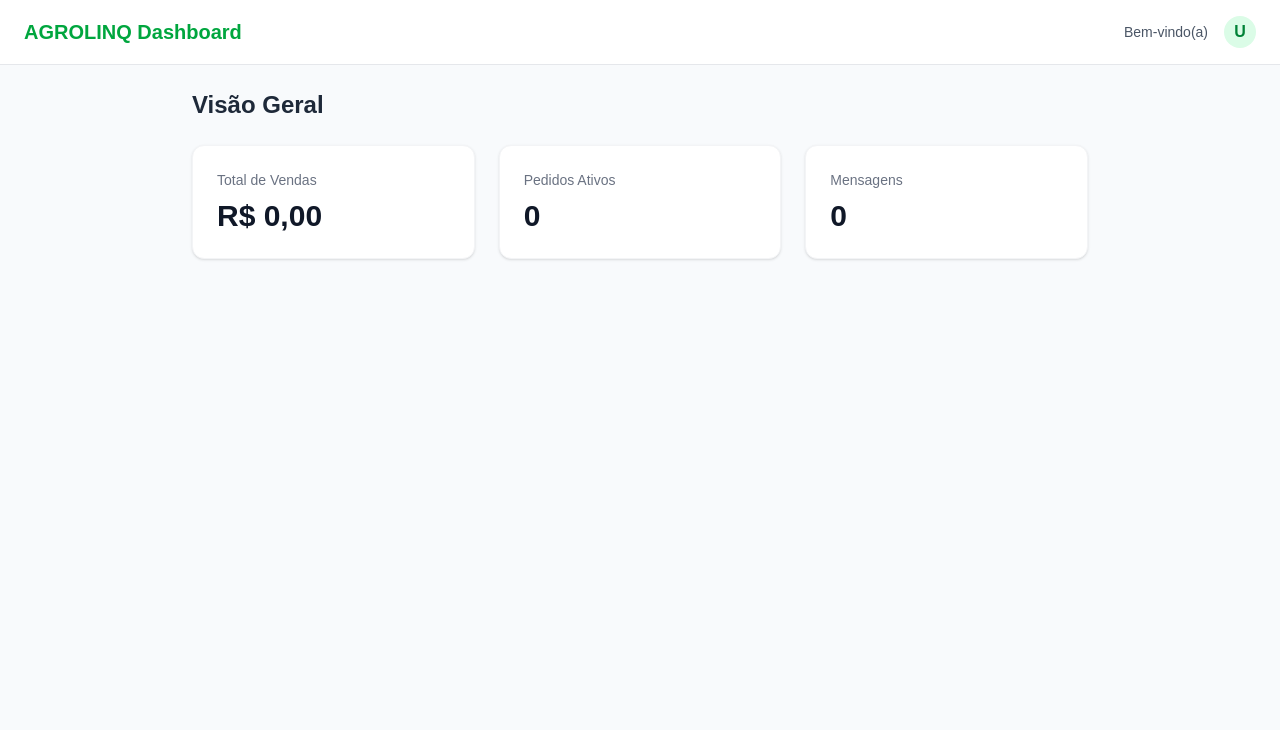
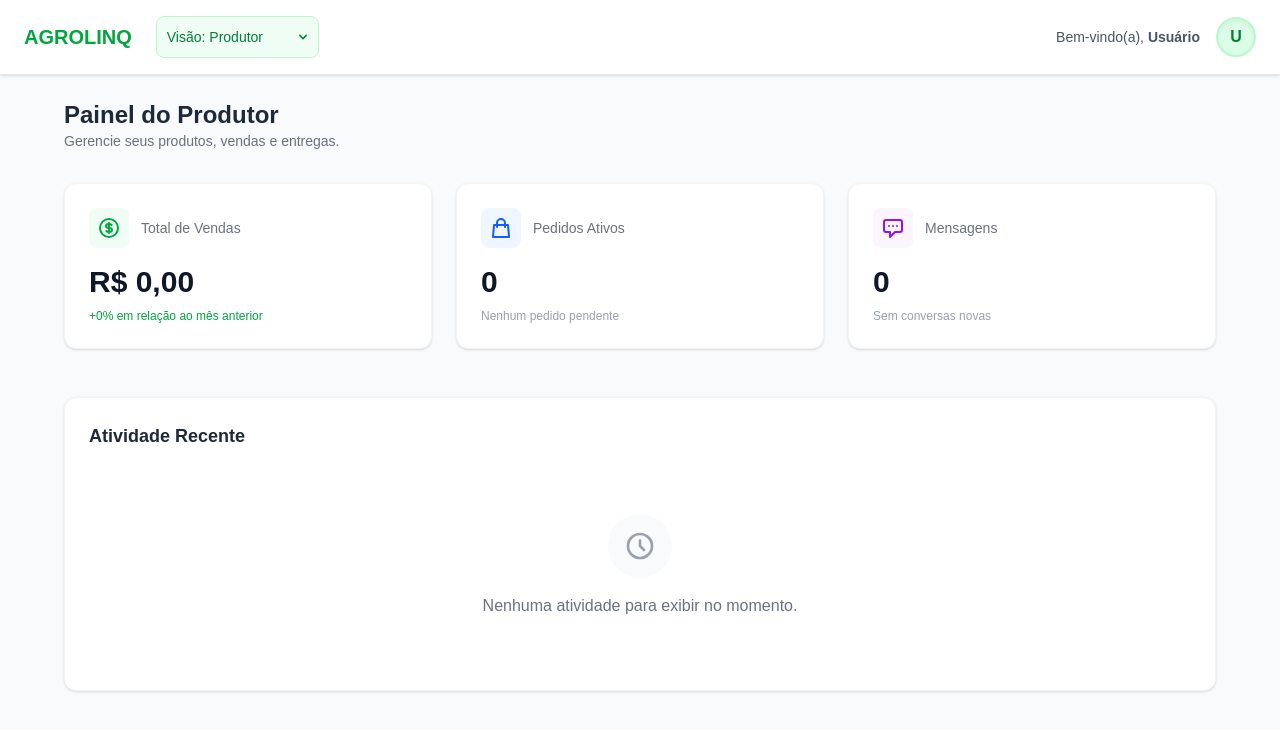
Before and after one commit to filipehcunha/agrolinq, a Next.js app: page /dashboard in a window 1280 px wide. Shown: the top 730 px of the page. Built offline with nearby package versions, Linux system fonts and the light colour scheme.

Commit message:
Dashboard Visualização pelo perfil do usuário -close #49

```diff
--- a/app/dashboard/page.tsx
+++ b/app/dashboard/page.tsx
@@ -1,30 +1,147 @@
+"use client";
+
+import { useState } from "react";
+import Link from "next/link";
+
 export default function DashboardPage() {
+    const [viewMode, setViewMode] = useState<'produtor' | 'consumidor'>('produtor');
+
     return (
         <div className="min-h-screen bg-slate-50 flex flex-col">
-            <header className="bg-white border-b border-gray-200 px-6 py-4 flex items-center justify-between">
-                <h1 className="text-xl font-bold text-green-600">AGROLINQ Dashboard</h1>
+            <header className="bg-white border-b border-gray-200 px-6 py-4 flex items-center justify-between shadow-sm sticky top-0 z-10">
+                <div className="flex items-center gap-6">
+                    <h1 className="text-xl font-bold text-green-600">AGROLINQ</h1>
+
+                    {/* View Toggle Dropdown */}
+                    <div className="relative group">
+                        <select
+                            value={viewMode}
+                            onChange={(e) => setViewMode(e.target.value as 'produtor' | 'consumidor')}
+                            className="appearance-none bg-green-50 border border-green-200 text-green-700 text-sm rounded-lg focus:ring-green-500 focus:border-green-500 block w-full p-2.5 pr-8 cursor-pointer font-medium"
+                        >
+                            <option value="produtor">Visão: Produtor</option>
+                            <option value="consumidor">Visão: Consumidor</option>
+                        </select>
+                        <div className="pointer-events-none absolute inset-y-0 right-0 flex items-center px-2 text-green-700">
+                            <svg className="fill-current h-4 w-4" xmlns="http://www.w3.org/2000/svg" viewBox="0 0 20 20">
+                                <path d="M5.293 7.293a1 1 0 011.414 0L10 10.586l3.293-3.293a1 1 0 111.414 1.414l-4 4a1 1 0 01-1.414 0l-4-4a1 1 0 010-1.414z" />
+                            </svg>
+                        </div>
+                    </div>
+                </div>
+
                 <div className="flex items-center gap-4">
-                    <span className="text-sm text-gray-600">Bem-vindo(a)</span>
-                    <div className="w-8 h-8 rounded-full bg-green-100 flex items-center justify-center text-green-700 font-bold">
+                    <span className="text-sm text-gray-600 hidden md:inline">Bem-vindo(a), <span className="font-semibold">Usuário</span></span>
+                    <div className="w-10 h-10 rounded-full bg-green-100 flex items-center justify-center text-green-700 font-bold border-2 border-green-200 shadow-inner">
                         U
                     </div>
                 </div>
             </header>
+
             <main className="flex-1 p-6">
-                <div className="max-w-4xl mx-auto">
-                    <h2 className="text-2xl font-bold text-gray-800 mb-6">Visão Geral</h2>
-                    <div className="grid grid-cols-1 md:grid-cols-3 gap-6">
-                        <div className="bg-white p-6 rounded-xl shadow-sm border border-gray-100">
-                            <h3 className="text-sm font-medium text-gray-500 mb-2">Total de Vendas</h3>
-                            <p className="text-3xl font-bold text-gray-900">R$ 0,00</p>
+                <div className="max-w-6xl mx-auto">
+                    <div className="flex items-center justify-between mb-8">
+                        <div>
+                            <h2 className="text-2xl font-bold text-gray-800">
+                                {viewMode === 'produtor' ? 'Painel do Produtor' : 'Portal do Consumidor'}
+                            </h2>
+                            <p className="text-gray-500 text-sm">
+                                {viewMode === 'produtor'
+                                    ? 'Gerencie seus produtos, vendas e entregas.'
+                                    : 'Encontre produtos frescos direto da fonte.'}
+                            </p>
                         </div>
-                        <div className="bg-white p-6 rounded-xl shadow-sm border border-gray-100">
-                            <h3 className="text-sm font-medium text-gray-500 mb-2">Pedidos Ativos</h3>
-                            <p className="text-3xl font-bold text-gray-900">0</p>
+
+                        {viewMode === 'consumidor' && (
+                            <Link
+                                href="/dashboard/produtos"
+                                className="bg-green-600 hover:bg-green-700 text-white px-4 py-2 rounded-lg font-medium transition-colors shadow-sm"
+                            >
+                                Explorar Produtos
+                            </Link>
+                        )}
+                    </div>
+
+                    {viewMode === 'produtor' ? (
+                        /* Produtor Content */
+                        <div className="grid grid-cols-1 md:grid-cols-3 gap-6">
+                            <div className="bg-white p-6 rounded-xl shadow-sm border border-gray-100 transition-all hover:shadow-md">
+                                <div className="flex items-center gap-3 mb-4">
+                                    <div className="p-2 bg-green-50 rounded-lg text-green-600">
+                                        <svg className="w-6 h-6" fill="none" stroke="currentColor" viewBox="0 0 24 24">
+                                            <path strokeLinecap="round" strokeLinejoin="round" strokeWidth="2" d="M12 8c-1.657 0-3 .895-3 2s1.343 2 3 2 3 .895 3 2-1.343 2-3 2m0-8c1.11 0 2.08.402 2.599 1M12 8V7m0 1v8m0 0v1m0-1c-1.11 0-2.08-.402-2.599-1M21 12a9 9 0 11-18 0 9 9 0 0118 0z" />
+                                        </svg>
+                                    </div>
+                                    <h3 className="text-sm font-medium text-gray-500">Total de Vendas</h3>
+                                </div>
+                                <p className="text-3xl font-bold text-gray-900">R$ 0,00</p>
+                                <p className="text-xs text-green-600 mt-2 font-medium">+0% em relação ao mês anterior</p>
+                            </div>
+
+                            <div className="bg-white p-6 rounded-xl shadow-sm border border-gray-100 transition-all hover:shadow-md">
+                                <div className="flex items-center gap-3 mb-4">
+                                    <div className="p-2 bg-blue-50 rounded-lg text-blue-600">
+                                        <svg className="w-6 h-6" fill="none" stroke="currentColor" viewBox="0 0 24 24">
+                                            <path strokeLinecap="round" strokeLinejoin="round" strokeWidth="2" d="M16 11V7a4 4 0 00-8 0v4M5 9h14l1 12H4L5 9z" />
+                                        </svg>
+                                    </div>
+                                    <h3 className="text-sm font-medium text-gray-500">Pedidos Ativos</h3>
+                                </div>
+                                <p className="text-3xl font-bold text-gray-900">0</p>
+                                <p className="text-xs text-gray-400 mt-2">Nenhum pedido pendente</p>
+                            </div>
+
+                            <div className="bg-white p-6 rounded-xl shadow-sm border border-gray-100 transition-all hover:shadow-md">
+                                <div className="flex items-center gap-3 mb-4">
+                                    <div className="p-2 bg-purple-50 rounded-lg text-purple-600">
+                                        <svg className="w-6 h-6" fill="none" stroke="currentColor" viewBox="0 0 24 24">
+                                            <path strokeLinecap="round" strokeLinejoin="round" strokeWidth="2" d="M8 10h.01M12 10h.01M16 10h.01M9 16H5a2 2 0 01-2-2V6a2 2 0 012-2h14a2 2 0 012 2v8a2 2 0 01-2 2h-5l-5 5v-5z" />
+                                        </svg>
+                                    </div>
+                                    <h3 className="text-sm font-medium text-gray-500">Mensagens</h3>
+                                </div>
+                                <p className="text-3xl font-bold text-gray-900">0</p>
+                                <p className="text-xs text-gray-400 mt-2">Sem conversas novas</p>
+                            </div>
                         </div>
-                        <div className="bg-white p-6 rounded-xl shadow-sm border border-gray-100">
-                            <h3 className="text-sm font-medium text-gray-500 mb-2">Mensagens</h3>
-                            <p className="text-3xl font-bold text-gray-900">0</p>
+                    ) : (
+                        /* Consumidor Content */
+                        <div className="grid grid-cols-1 md:grid-cols-2 gap-6">
+                             <div className="bg-white p-6 rounded-xl shadow-sm border border-gray-100 transition-all hover:shadow-md">
+                                <div className="flex items-center gap-3 mb-4">
+                                    <div className="p-2 bg-orange-50 rounded-lg text-orange-600">
+                                        <svg className="w-6 h-6" fill="none" stroke="currentColor" viewBox="0 0 24 24">
+                                            <path strokeLinecap="round" strokeLinejoin="round" strokeWidth="2" d="M3 3h2l.4 2M7 13h10l4-8H5.4M7 13L5.4 5M7 13l-2.293 2.293c-.63.63-.184 1.707.707 1.707H17m0 0a2 2 0 100 4 2 2 0 000-4zm-8 2a2 2 0 11-4 0 2 2 0 014 0z" />
+                                        </svg>
+                                    </div>
+                                    <h3 className="text-sm font-medium text-gray-500">Meus Pedidos</h3>
+                                </div>
+                                <p className="text-3xl font-bold text-gray-900">0</p>
+                                <p className="text-xs text-gray-400 mt-2">Você ainda não realizou pedidos</p>
+                            </div>
+
+                            <div className="bg-white p-6 rounded-xl shadow-sm border border-gray-100 transition-all hover:shadow-md border-l-4 border-l-green-500">
+                                <h3 className="font-bold text-gray-800 mb-2">Dica de hoje</h3>
+                                <p className="text-sm text-gray-600 leading-relaxed">
+                                    Consumir produtos da sua região ajuda a economia local e garante alimentos mais frescos na sua mesa!
+                                </p>
+                                <button className="text-green-600 text-sm font-bold mt-4 hover:underline">
+                                    Ver receitas da estação →
+                                </button>
+                            </div>
+                        </div>
+                    )}
+
+                    {/* common area for both? maybe recent activity */}
+                    <div className="mt-12 bg-white rounded-xl shadow-sm border border-gray-100 p-6">
+                        <h3 className="text-lg font-bold text-gray-800 mb-4">Atividade Recente</h3>
+                        <div className="flex flex-col items-center justify-center py-12 text-center">
+                            <div className="w-16 h-16 bg-gray-50 rounded-full flex items-center justify-center mb-4 text-gray-400">
+                                <svg className="w-8 h-8" fill="none" stroke="currentColor" viewBox="0 0 24 24">
+                                    <path strokeLinecap="round" strokeLinejoin="round" strokeWidth="2" d="M12 8v4l3 3m6-3a9 9 0 11-18 0 9 9 0 0118 0z" />
+                                </svg>
+                            </div>
+                            <p className="text-gray-500">Nenhuma atividade para exibir no momento.</p>
                         </div>
                     </div>
                 </div>
```
